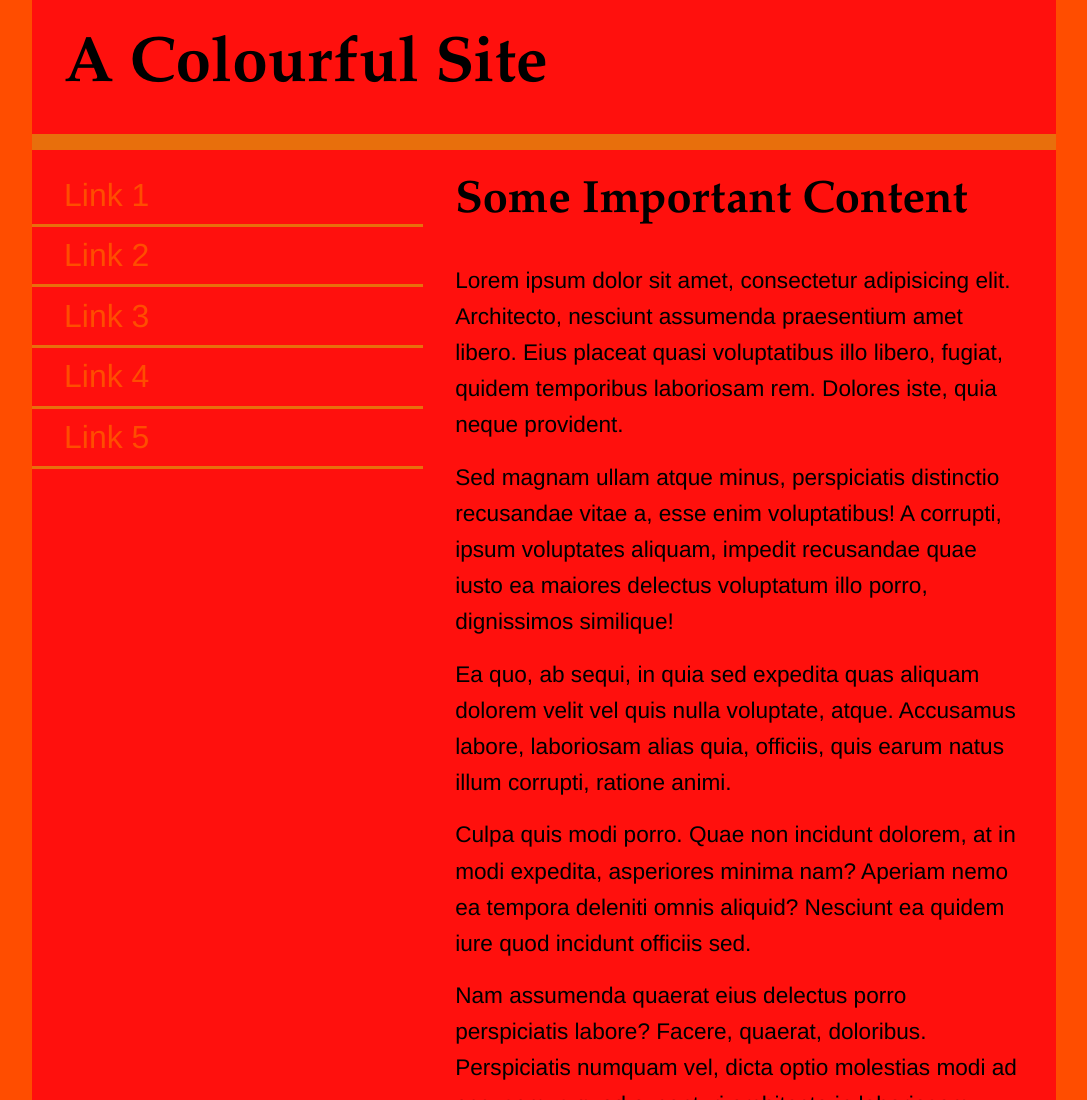
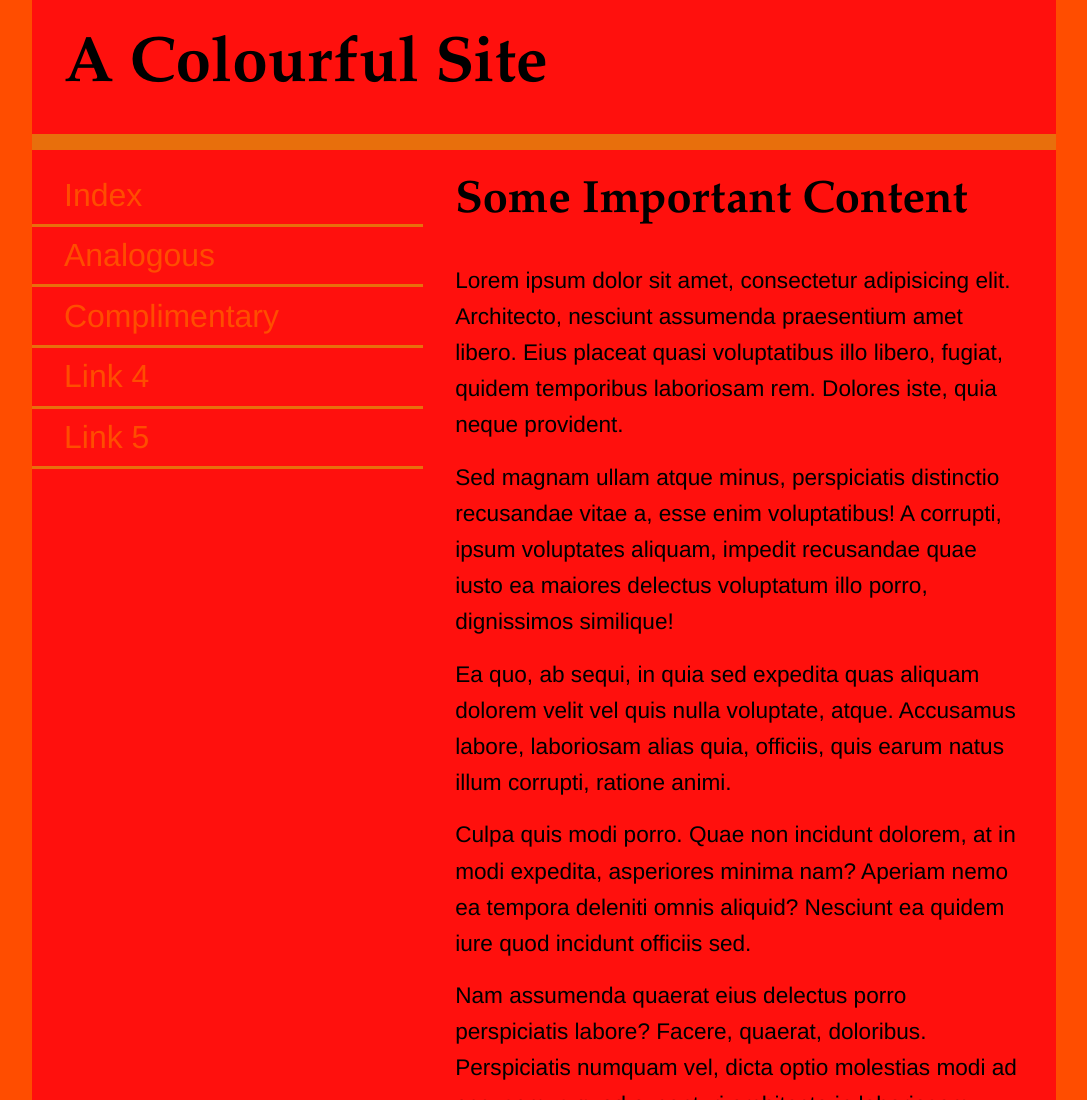
Before and after one commit to Syphilisaurus/colour-pages, a plain HTML site: page analogous.html in a window 1280 px wide. Shown: the top 1100 px of the page, without its empty margins (96-1183 px from the left). Drawn offline with Linux system fonts and the light colour scheme.

Commit message:
Edit hyperlinks
Added the new hyperlinks for each fo the pages.

```diff
--- a/analogous.html
+++ b/analogous.html
@@ -98,9 +98,9 @@
         </header>
         <nav>
             <ul>
-                <li><a href="#">Link 1</a></li>
-                <li><a href="#">Link 2</a></li>
-                <li><a href="#">Link 3</a></li>
+                <li><a href="https://syphilisaurus.github.io/colour-pages/index.html#">Index</a></li>
+                <li><a href="https://syphilisaurus.github.io/colour-pages/analogous.html">Analogous</a></li>
+                <li><a href="https://syphilisaurus.github.io/colour-pages/complementary.html">Complimentary</a></li>
                 <li><a href="#">Link 4</a></li>
                 <li><a href="#">Link 5</a></li>
             </ul>
```
Also changed, not shown: complementary.html (+3 -3 lines), index.html (+3 -3 lines).
